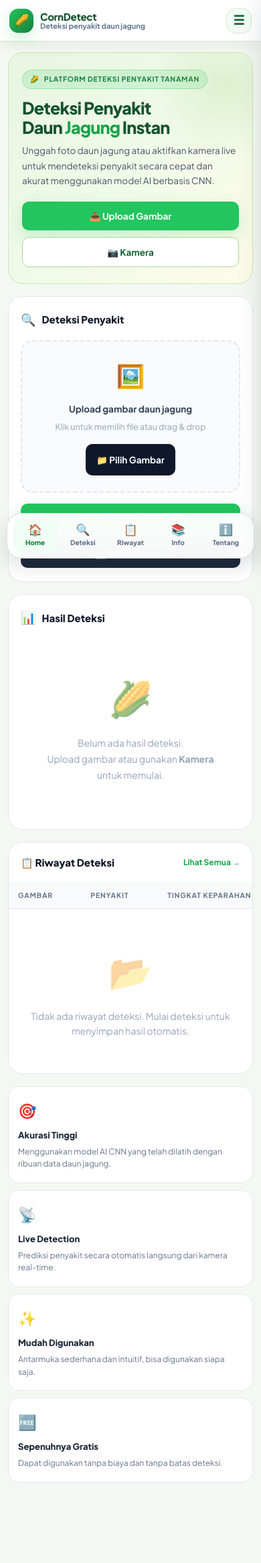
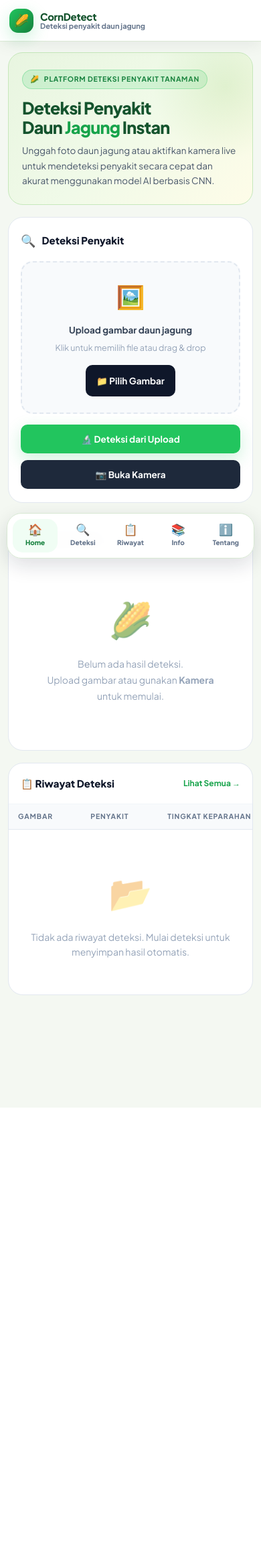
Before and after one commit to daraayu2828/CornDetect-Web, a Flask app: page / in a window 390 px wide. Shown: the top 2334 px of the page at 67% size. After the commit the page ends 1654 px from the top, so only its background shows below. Run offline with Flask 3, Linux system fonts and the light colour scheme; lists and menus that the app fills with data are empty.

Commit message:
Update index.html

```diff
--- a/templates/index.html
+++ b/templates/index.html
@@ -346,8 +346,8 @@
         color: var(--slate-600);
         font-size: 15px;
         line-height: 1.75;
-        margin-bottom: 28px;
-        max-width: 480px;
+        margin-bottom: 0;
+        max-width: 520px;
     }
 
     .hero-actions {
@@ -951,46 +951,6 @@
         font-size: 14px;
     }
 
-    /* ─── FEATURE STRIP ──────────────────────── */
-    .feature-strip {
-        display: grid;
-        grid-template-columns: repeat(4, 1fr);
-        gap: 16px;
-    }
-
-    .feature-card {
-        background: #fff;
-        border: 1px solid var(--slate-200);
-        border-radius: var(--radius-lg);
-        padding: 22px 20px;
-        transition: all .2s ease;
-    }
-
-    .feature-card:hover {
-        border-color: var(--green-300);
-        transform: translateY(-2px);
-        box-shadow: var(--shadow-md);
-    }
-
-    .feature-card-icon {
-        font-size: 26px;
-        margin-bottom: 12px;
-        display: block;
-    }
-
-    .feature-card h4 {
-        font-size: 14px;
-        font-weight: 800;
-        color: var(--slate-800);
-        margin-bottom: 5px;
-    }
-
-    .feature-card p {
-        font-size: 13px;
-        color: var(--slate-500);
-        line-height: 1.55;
-    }
-
 
         #splash-screen {
     position: fixed;
@@ -1139,7 +1099,7 @@
         .hero-desc {
             font-size: 13.5px;
             line-height: 1.65;
-            margin-bottom: 20px;
+            margin-bottom: 0;
         }
 
         .hero-actions {
@@ -1289,29 +1249,6 @@
         .history-table td {
             padding: 12px 14px;
             font-size: 12.5px;
-        }
-
-        .feature-strip {
-            grid-template-columns: 1fr 1fr;
-            gap: 10px;
-        }
-
-        .feature-card {
-            padding: 18px 14px;
-            border-radius: 18px;
-        }
-
-        .feature-card-icon {
-            font-size: 22px;
-            margin-bottom: 9px;
-        }
-
-        .feature-card h4 {
-            font-size: 13px;
-        }
-
-        .feature-card p {
-            font-size: 12px;
         }
 
         .mobile-bottom-nav {
@@ -1367,8 +1304,7 @@
             font-size: 25px;
         }
 
-        .stat-strip,
-        .feature-strip {
+        .stat-strip {
             grid-template-columns: 1fr;
         }
     }
@@ -1396,7 +1332,7 @@
         z-index: 1200;
         display: flex;
         align-items: center;
-        justify-content: space-between;
+        justify-content: flex-start;
         padding: 0 14px;
         background: rgba(255,255,255,.96);
         border-bottom: 1px solid #dbe8d5;
@@ -1752,23 +1688,7 @@
             <span>Deteksi penyakit daun jagung</span>
         </div>
     </div>
-    <button type="button" class="mobile-menu-btn" onclick="toggleMobileMenu()" aria-label="Buka menu">☰</button>
 </header>
-
-<div id="mobileBackdrop" class="mobile-backdrop" onclick="closeMobileMenu()"></div>
-<nav id="mobileDrawer" class="mobile-drawer" aria-label="Menu mobile">
-    <div class="mobile-drawer-head">
-        <div class="mobile-drawer-title">Menu CornDetect</div>
-        <button type="button" class="mobile-close-btn" onclick="closeMobileMenu()" aria-label="Tutup menu">×</button>
-    </div>
-    <a href="/" class="active">🏠 Beranda</a>
-    <a href="/#deteksi">🔍 Deteksi</a>
-    <a href="/#riwayat">📋 Riwayat</a>
-    <a href="/informasi">📚 Informasi Penyakit</a>
-    <a href="/tentang">ℹ️ Tentang Kami</a>
-</nav>
-
-
 <div class="app-shell">
 
     <!-- ─── SIDEBAR ─────────────────────────────────── -->
@@ -1858,14 +1778,6 @@
                     </div>
                     <h1 class="hero-title">Deteksi Penyakit<br>Daun <em>Jagung</em> Instan</h1>
                     <p class="hero-desc">Unggah foto daun jagung atau aktifkan kamera live untuk mendeteksi penyakit secara cepat dan akurat menggunakan model AI berbasis CNN.</p>
-                    <div class="hero-actions">
-                        <button type="button" class="btn-primary" onclick="chooseImageFromAndroid()">
-                            📤 Upload Gambar
-                        </button>
-                        <button type="button" class="btn-ghost" onclick="startLiveDetection()">
-                            📷 Kamera
-                        </button>
-                    </div>
                 </div>
                 <div class="hero-visual">
                     <img src="/static/img/herojagung.jpeg" alt="Daun Jagung">
@@ -1993,31 +1905,6 @@
                     <p>Tidak ada riwayat deteksi. Mulai deteksi untuk menyimpan hasil otomatis.</p>
                 </div>
             </section>
-
-            <!-- FEATURE STRIP -->
-            <div class="feature-strip">
-                <div class="feature-card">
-                    <span class="feature-card-icon">🎯</span>
-                    <h4>Akurasi Tinggi</h4>
-                    <p>Menggunakan model AI CNN yang telah dilatih dengan ribuan data daun jagung.</p>
-                </div>
-                <div class="feature-card">
-                    <span class="feature-card-icon">📡</span>
-                    <h4>Live Detection</h4>
-                    <p>Prediksi penyakit secara otomatis langsung dari kamera real-time.</p>
-                </div>
-                <div class="feature-card">
-                    <span class="feature-card-icon">✨</span>
-                    <h4>Mudah Digunakan</h4>
-                    <p>Antarmuka sederhana dan intuitif, bisa digunakan siapa saja.</p>
-                </div>
-                <div class="feature-card">
-                    <span class="feature-card-icon">🆓</span>
-                    <h4>Sepenuhnya Gratis</h4>
-                    <p>Dapat digunakan tanpa biaya dan tanpa batas deteksi.</p>
-                </div>
-            </div>
-
         </div><!-- /page-body -->
     </div><!-- /main -->
     <nav class="mobile-bottom-nav" aria-label="Navigasi Mobile">
```
